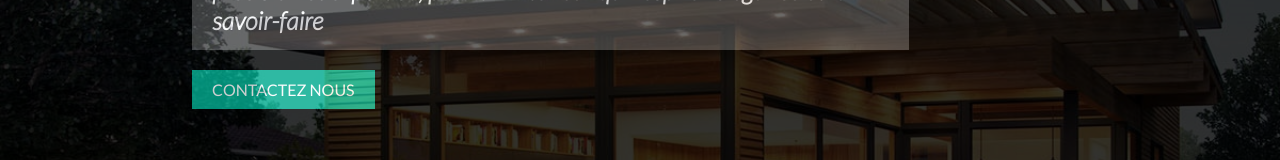
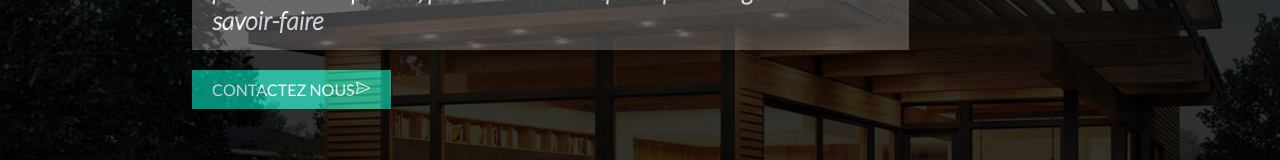
Before and after one commit to dieum512/Pro-carrellage, a React (Create React App) app: page / in a window 1280 px wide. Shown: the part 340-500 px from the top of the page. Built offline with nearby package versions, Linux system fonts and the light colour scheme.

Commit message:
Update the button

```diff
--- a/src/components/Home/Home.jsx
+++ b/src/components/Home/Home.jsx
@@ -1,4 +1,5 @@
 import React from 'react';
+import { VscSend } from "react-icons/vsc"
 import './home.css';
 
 const Home = () => (
@@ -7,7 +8,7 @@ const Home = () => (
       <div className="info__cont">
         <h1>Carrelleur professionel</h1>
         <h3>Des professionnels du carrelage dévoués à embellir votre espace avec précision et expertise, pour un intérieur qui respire l'élégance et le savoir-faire</h3>
-        <a href="#contact">Contactez nous</a>
+        <a href="#contact"><span>Contactez nous</span><span className='send'><VscSend/></span></a>
       </div>
     </div>
   </div>
```
